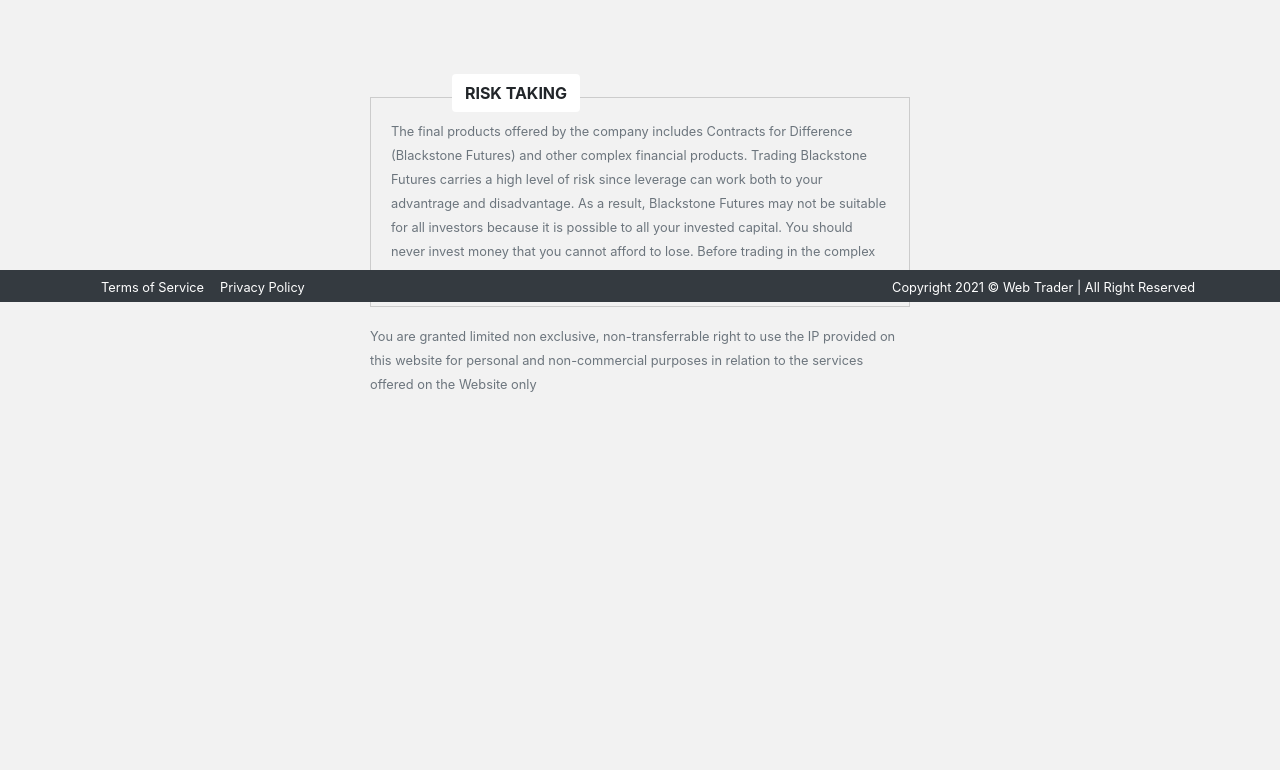
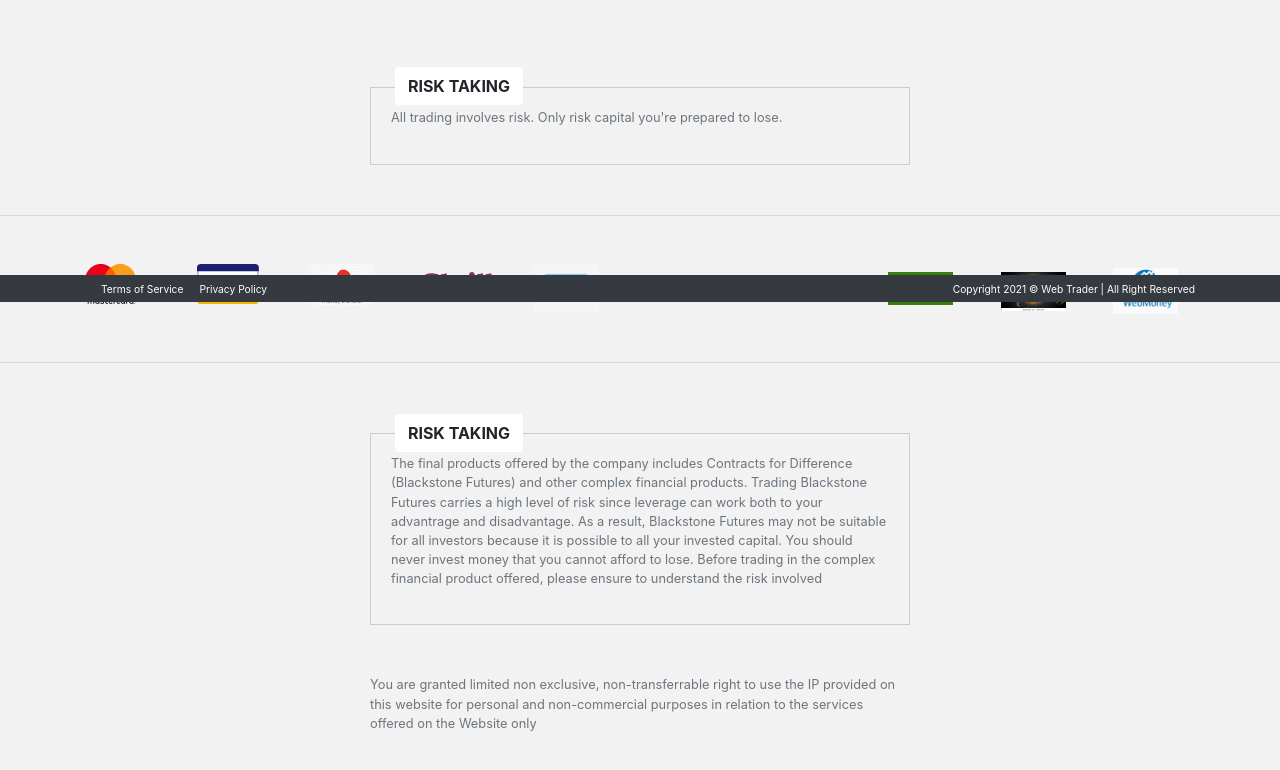
Before and after one commit to DivineChuks/webSign, a plain HTML site: page index.html in a window 1280 px wide. Shown: the part 498-1268 px from the top of the page. Before the commit the page ends 941 px from the top, so only its background shows below. Drawn offline with Linux system fonts and the light colour scheme.

Commit message:
more commit

```diff
--- a/css/style.css
+++ b/css/style.css
@@ -60,8 +60,29 @@
   border: 1px solid #cccccc;
 }
 
+.warning-risk {
+  position: absolute;
+  top: -27%;
+  left: 7%;
+  font-weight: bold;
+}
+
 .warning-section {
-  margin-top: 100px;
+  margin-bottom: 50px;
+  margin-top: 90px;
+}
+
+.warning-div {
+  margin-bottom: 50px;
+  margin-top: 70px;
+}
+
+
+.warning-btn {
+  position: absolute;
+  top: -10%;
+  left: 7%;
+  font-weight: bold;
 }
 
 input {
--- a/index.html
+++ b/index.html
@@ -57,12 +57,47 @@
         </div>
     </section>
 
+
     <div class="container warning-section">
         <div class="row">
             <div class="col-md-6 mx-auto">
                 <div class="warning">
                 <small class="text-muted">
-                    The final products offered by the company includes Contracts for Difference (Blackstone Futures) and other complex financial products. Trading Blackstone Futures carries a high level of risk since leverage can work both to your advantrage and disadvantage. As a result, Blackstone Futures may not be suitable for all investors because it is possible to all your invested capital. You should never invest money that you cannot afford to lose. Before trading in the complex financial product offered, please ensure to understand the risk involved</small>
+                   <p>All trading involves risk. Only risk capital you're prepared to lose.
+                </p>
+                </div>
+                <button class="btn btn-md warning-risk text-bold" style="background-color: #fff;"><strong>RISK TAKING</strong></button>
+            </div>
+        </div>
+    </div>
+
+    <div class="mb-5">
+        <hr>
+    </div>
+
+    <div class="container mb-5">
+        <div class="row">
+            <div class="col"><img src="images/mastercard.6d7ba986.svg" alt=""></div>
+            <div class="col"><img src="images/visa.6aeb1ee6.svg" alt=""></div>
+            <div class="col"><img src="images/money-gram.79c0d612.png" width="65px" alt=""></div>
+            <div class="col mt-2"><img src="images/skrill.998b3788.svg" alt=""></div>
+            <div class="col"><img src="images/american-express.0b68d629.jpeg" width="65px" alt=""></div>
+            <div class="col mt-3"><img src="images/perfect_money.4f95d945.svg" alt=""></div>
+            <div class="col mt-3"><img src="images/wire-transfer.a723274a.png" width="65px" alt=""></div>
+            <div class="col mt-2"><img src="images/download.png" width="65px" alt=""></div>
+            <div class="col mt-2"><img src="images/bitcoin.5553f080.webp" width="65px" alt=""></div>
+            <div class="col mt-1"><img src="images/download (1).png" width="65px" alt=""></div>
+        </div>
+    </div>
+
+    <hr>
+
+    <div class="container warning-div">
+        <div class="row">
+            <div class="col-md-6 mx-auto">
+                <div class="warning">
+                <p class="text-muted">
+                    The final products offered by the company includes Contracts for Difference (Blackstone Futures) and other complex financial products. Trading Blackstone Futures carries a high level of risk since leverage can work both to your advantrage and disadvantage. As a result, Blackstone Futures may not be suitable for all investors because it is possible to all your invested capital. You should never invest money that you cannot afford to lose. Before trading in the complex financial product offered, please ensure to understand the risk involved</p>
                 </div>
                 <button class="btn btn-md warning-btn text-bold" style="background-color: #fff;"><strong>RISK TAKING</strong></button>
             </div>
@@ -72,11 +107,12 @@
     <div class="container mb-5 mt-3">
         <div class="row justify-content-center">
             <div class="col-md-6 mx-auto">
-                <small class="text-muted">You are granted limited non exclusive, non-transferrable right to use the IP provided on this website for personal and non-commercial purposes in relation to the services offered on the Website only</small>
+                <p class="text-muted">You are granted limited non exclusive, non-transferrable right to use the IP provided on this website for personal and non-commercial purposes in relation to the services offered on the Website only</p>
             </div>
         </div>
 
     </div>
+
 
 <div class="navbar fixed-bottom navbar-dark copy p-1" style="background-color: #343a40;">
     <div class="container">
```
Also changed, not shown: images/american-express.0b68d629.jpeg (added), images/bitcoin.5553f080.webp (added), images/download (1).png (added), images/download.png (added), images/finance.png (added), images/mastercard.6d7ba986.svg (added), images/money-gram.79c0d612.png (added), images/perfect_money.4f95d945.svg (added), images/skrill.998b3788.svg (added), images/visa.6aeb1ee6.svg (added), images/wire-transfer.a723274a.png (added).
